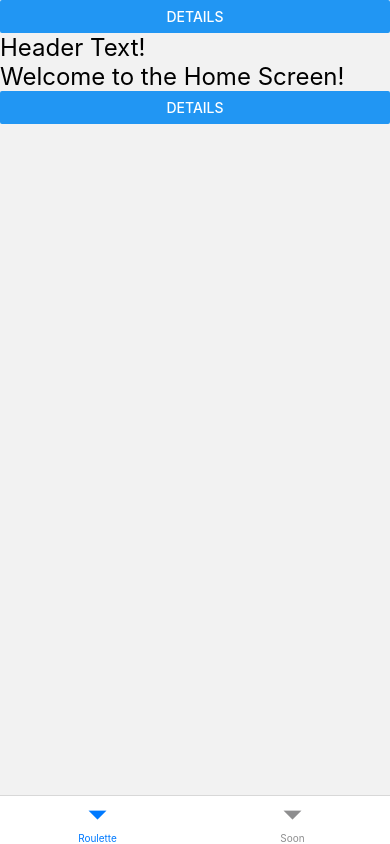
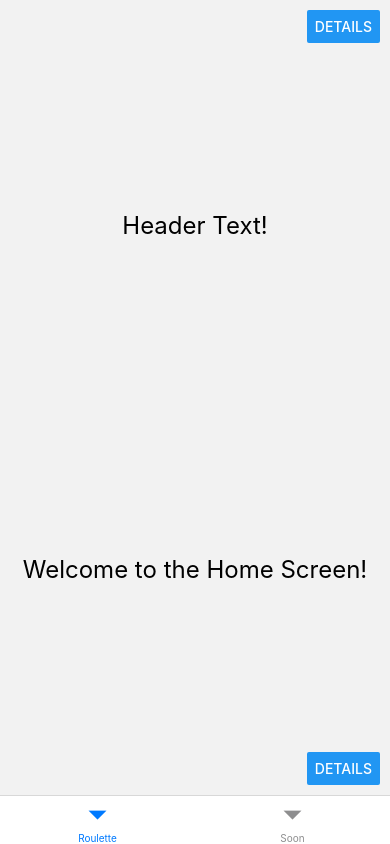
Before and after one commit to rodrigo2arroyo/RouletteApp, a React Native app: screen /Home in a window 390 px wide. Built offline with nearby package versions, Linux system fonts and the light colour scheme.

Commit message:
Quick fix

```diff
--- a/screens/HomeScreen.tsx
+++ b/screens/HomeScreen.tsx
@@ -1,29 +1,29 @@
 // screens/HomeScreen.tsx
 import React from 'react';
-import { View, Text, Button, StyleSheet } from 'react-native';
+import {View, Text, Button, StyleSheet, SafeAreaView} from 'react-native';
 
 const HomeScreen = ({ navigation }) => {
     return (
-        <View style={styles.container}>
-            <View>
+        <SafeAreaView style={styles.container}>
+            <View style={styles.buttonRight}>
                 <Button
                     title="Details"
                     onPress={() => navigation.navigate('Details')}
                 />
             </View>
-            <View>
+            <View style={styles.textCenter}>
                 <Text style={styles.text}>Header Text!</Text>
             </View>
-            <View>
+            <View style={styles.textCenter}>
                 <Text style={styles.text}>Welcome to the Home Screen!</Text>
             </View>
-            <View>
+            <View style={styles.buttonRight}>
                 <Button
                     title="Details"
                     onPress={() => navigation.navigate('Details')}
                 />
             </View>
-        </View>
+        </SafeAreaView>
     );
 };
 
@@ -34,6 +34,15 @@ const styles = StyleSheet.create({
     text: {
         fontSize: 24,
     },
+    buttonRight: {
+        alignItems: 'flex-end', // Aligns the button to the right
+        padding: 10, // Adds some padding
+    },
+    textCenter: {
+        alignItems: 'center', // Centers the text horizontally
+        justifyContent: 'center', // Centers the text vertically
+        flex: 1, // Takes up the remaining space
+    }
 });
 
 export default HomeScreen;
```
